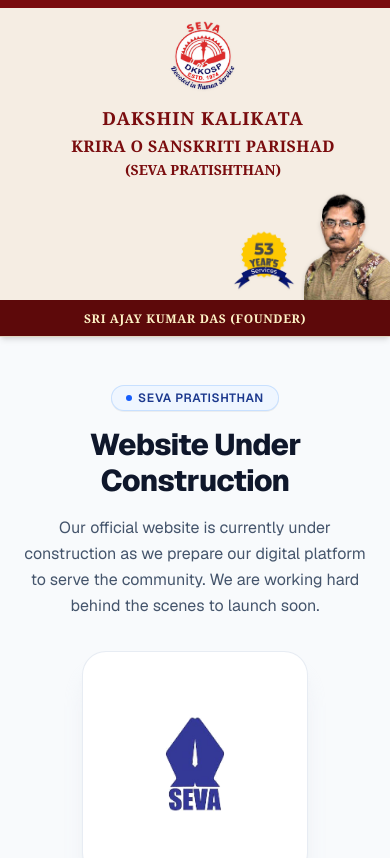
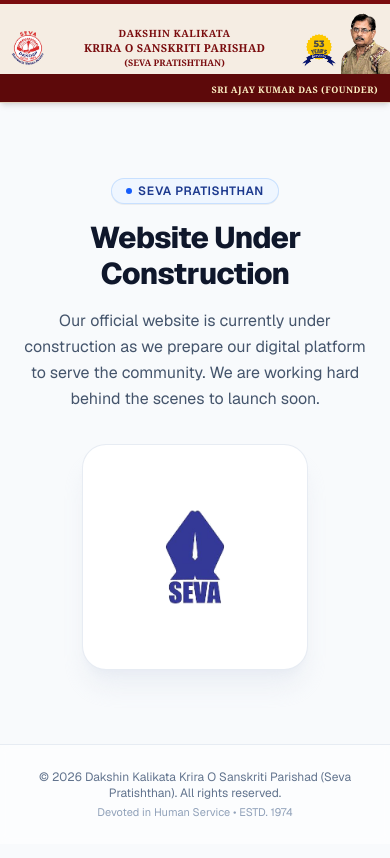
Before and after one commit to Tanishaseal/seva-project, a Next.js app: page / in a window 390 px wide. Shown: the top 858 px of the page. Built offline with nearby package versions, Linux system fonts and the light colour scheme.

Commit message:
style: remove top whitespace gap, slim header, and implement responsive mobile banner layout

```diff
--- a/src/app/globals.css
+++ b/src/app/globals.css
@@ -12,6 +12,13 @@
   --font-mono: var(--font-geist-mono);
 }
 
+html,
+body {
+  margin: 0;
+  padding: 0;
+  box-sizing: border-box;
+}
+
 body {
   background: var(--background);
   color: var(--foreground);
--- a/src/components/layout/Header.tsx
+++ b/src/components/layout/Header.tsx
@@ -5,13 +5,13 @@ import { siteConfig } from "@/config/site";
 export function Header() {
   return (
     <header className="relative w-full bg-[#f5ede3] shadow-md border-b border-[#e2d4c0] overflow-hidden">
-      {/* Top maroon decorative stripe matching banner */}
-      <div className="h-2 w-full bg-[#7a0c0e] sm:h-2.5" />
+      {/* Top maroon decorative stripe (slim) */}
+      <div className="h-1 w-full bg-[#7a0c0e] sm:h-1.5" />
 
-      {/* Main banner container */}
-      <div className="w-full flex flex-col md:flex-row items-center md:items-end justify-between pl-4 sm:pl-6 md:pl-8 pr-0 pt-2 sm:pt-3 md:pt-3 pb-0">
-        {/* Left: Organization Logo (transparent logo.png) */}
-        <div className="flex shrink-0 items-center justify-center pb-2 sm:pb-3 md:pb-4">
+      {/* Main banner container - horizontal on all devices for a unified professional layout */}
+      <div className="w-full flex items-end justify-between pl-2 sm:pl-4 md:pl-6 lg:pl-8 pr-0 pt-1.5 sm:pt-2 md:pt-2.5 pb-0 gap-1.5 sm:gap-3 md:gap-4">
+        {/* Left: Organization Logo */}
+        <div className="flex shrink-0 items-center justify-center pb-1.5 sm:pb-2 md:pb-2.5">
           <Image
             src="/logo.png"
             alt="Devoted in Human Service - DKKOSP Seva Logo"
@@ -19,27 +19,27 @@ export function Header() {
             height={445}
             priority
             quality={95}
-            className="h-20 w-auto object-contain drop-shadow-xs transition-transform duration-200 hover:scale-105 sm:h-24 md:h-28 lg:h-32"
+            className="h-10 w-auto object-contain drop-shadow-2xs transition-transform duration-200 hover:scale-105 sm:h-14 md:h-18 lg:h-22"
           />
         </div>
 
         {/* Center: Organization Typography in rich maroon serif */}
-        <div className="flex flex-1 flex-col items-center justify-center text-center px-2 pb-2 sm:pb-3 md:pb-4">
-          <h1 className="font-serif font-bold tracking-wider text-[#7a0c0e] text-lg sm:text-2xl md:text-2xl lg:text-3xl xl:text-4xl drop-shadow-xs">
+        <div className="flex min-w-0 flex-1 flex-col items-center justify-center px-1 pb-1.5 text-center sm:px-2 sm:pb-2 md:pb-2.5">
+          <h1 className="font-serif font-bold tracking-wider text-[#7a0c0e] text-[10px] leading-tight sm:text-base md:text-xl lg:text-2xl drop-shadow-2xs">
             DAKSHIN KALIKATA
           </h1>
-          <h2 className="mt-0.5 font-serif font-black tracking-wide text-[#7a0c0e] text-base sm:text-xl md:text-2xl lg:text-3xl xl:text-4xl">
+          <h2 className="mt-0.5 font-serif font-black tracking-wide text-[#7a0c0e] text-[11px] leading-tight sm:text-lg md:text-2xl lg:text-3xl">
             KRIRA O SANSKRITI PARISHAD
           </h2>
-          <p className="mt-0.5 font-serif font-bold text-[#7a0c0e] text-sm sm:text-lg md:text-xl lg:text-2xl">
+          <p className="mt-0.5 font-serif font-bold text-[#7a0c0e] text-[9px] leading-tight sm:text-xs md:text-base lg:text-lg">
             (SEVA PRATISHTHAN)
           </p>
         </div>
 
         {/* Right side: 53 Years Service Badge + Dad Image */}
-        <div className="flex shrink-0 items-end justify-end self-end gap-2 sm:gap-3 md:gap-4 pr-0 mr-0">
+        <div className="flex shrink-0 items-end justify-end self-end gap-1 sm:gap-2 md:gap-3 mr-0 pr-0">
           {/* 53 Years Service Logo */}
-          <div className="flex shrink-0 items-center justify-center pb-2 sm:pb-3 md:pb-5">
+          <div className="flex shrink-0 items-center justify-center pb-1.5 sm:pb-2 md:pb-3">
             <Image
               src="/53years-service.png"
               alt="53 Years Services"
@@ -47,12 +47,12 @@ export function Header() {
               height={554}
               priority
               quality={95}
-              className="h-16 w-auto object-contain drop-shadow-xs transition-transform duration-200 hover:scale-105 sm:h-20 md:h-22 lg:h-26"
+              className="h-9 w-auto object-contain drop-shadow-2xs transition-transform duration-200 hover:scale-105 sm:h-12 md:h-15 lg:h-18"
             />
           </div>
 
-          {/* Dad Image: Fitted flush into right up corner, touching right edge and bottom red bar */}
-          <div className="flex shrink-0 items-end justify-end self-end leading-none pr-0 mr-0">
+          {/* Dad Image: Touching right edge and bottom red bar */}
+          <div className="flex shrink-0 items-end justify-end self-end leading-none mr-0 pr-0">
             <Image
               src="/dad.png"
               alt="Sri Ajay Kumar Das (Founder)"
@@ -60,16 +60,16 @@ export function Header() {
               height={470}
               priority
               quality={100}
-              className="block h-28 w-auto object-contain object-right-bottom align-bottom drop-shadow-sm transition-transform duration-200 hover:scale-[1.02] sm:h-36 md:h-44 lg:h-48 xl:h-52"
+              className="block h-16 w-auto object-contain object-right-bottom align-bottom drop-shadow-2xs sm:h-24 md:h-32 lg:h-38 xl:h-42"
             />
           </div>
         </div>
       </div>
 
-      {/* Bottom maroon banner bar with Founder Credit */}
-      <div className="relative z-10 w-full bg-[#5d090a] px-4 py-1.5 text-center sm:text-right">
-        <div className="w-full pr-0 sm:pr-2 md:pr-4">
-          <span className="font-serif text-xs font-semibold tracking-wider text-amber-100 sm:text-sm">
+      {/* Bottom maroon banner bar with Founder Credit (slim) */}
+      <div className="relative z-10 w-full bg-[#5d090a] px-3 py-0.5 sm:px-6 sm:py-1 text-right">
+        <div className="w-full pr-0 sm:pr-1 md:pr-2">
+          <span className="font-serif text-[9px] sm:text-xs font-semibold tracking-wider text-amber-100">
             {siteConfig.founder.toUpperCase()}
           </span>
         </div>
```
